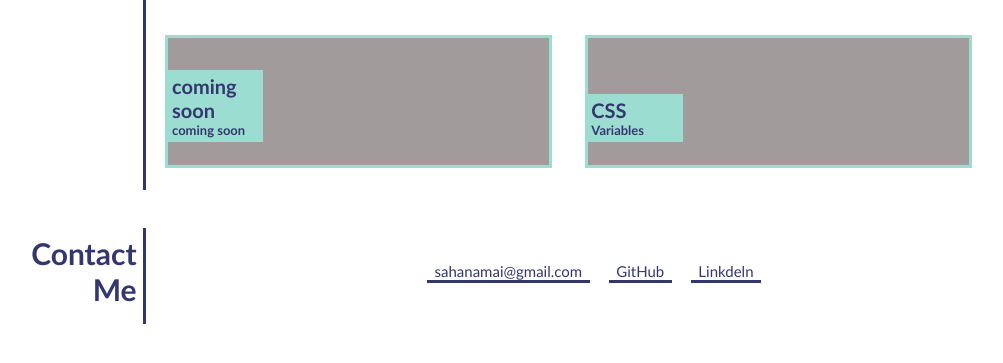
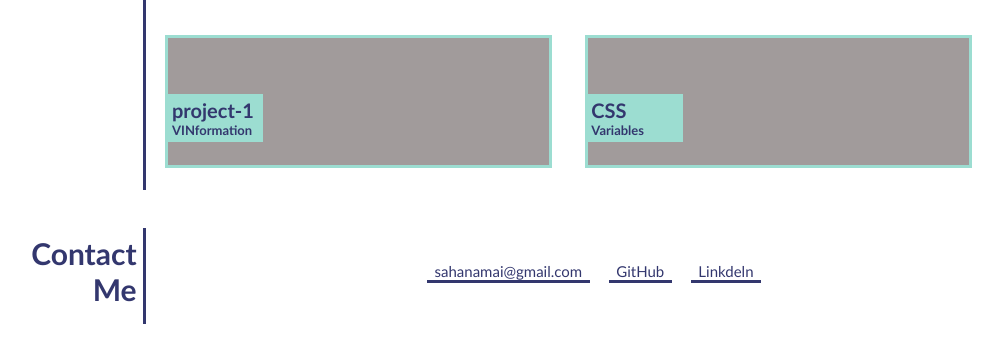
Before and after one commit to sahanamai/homework-portfolio, a plain HTML site: page index.html in a window 1280 px wide. Shown: the part 887-1250 px from the top of the page, without its empty margins (238-1241 px from the left). Drawn offline with Linux system fonts and the light colour scheme.

Commit message:
project-1 added

```diff
--- a/assets/css/style.css
+++ b/assets/css/style.css
@@ -183,7 +183,7 @@ header h1 {
 }
 
 
-#version-control-system {/*coming soon*/
+#version-control-system {/*project-1*/
     background-image: url("");
     background-position: cover;
     background-size: cover;
--- a/index.html
+++ b/index.html
@@ -63,10 +63,10 @@
                         <h5>Variables</h5>
                     </figcaption>
                 </a>
-                <a id="version-control-system" class="flex-items" href="#" target="_blank">
+                <a id="version-control-system" class="flex-items" href="https://clabel95.github.io/Project-1/" target="_blank">
                     <figcaption class="other-apps">
-                        <h3>coming soon</h3>
-                        <h5>coming soon</h5>
+                        <h3>project-1</h3>
+                        <h5>VINformation</h5>
                     </figcaption>
                 </a>
                 <a id="landing-page" class="flex-items" href="https://sahanamai.github.io/mini-project-1/"
```
Also changed, not shown: 1 other file.
